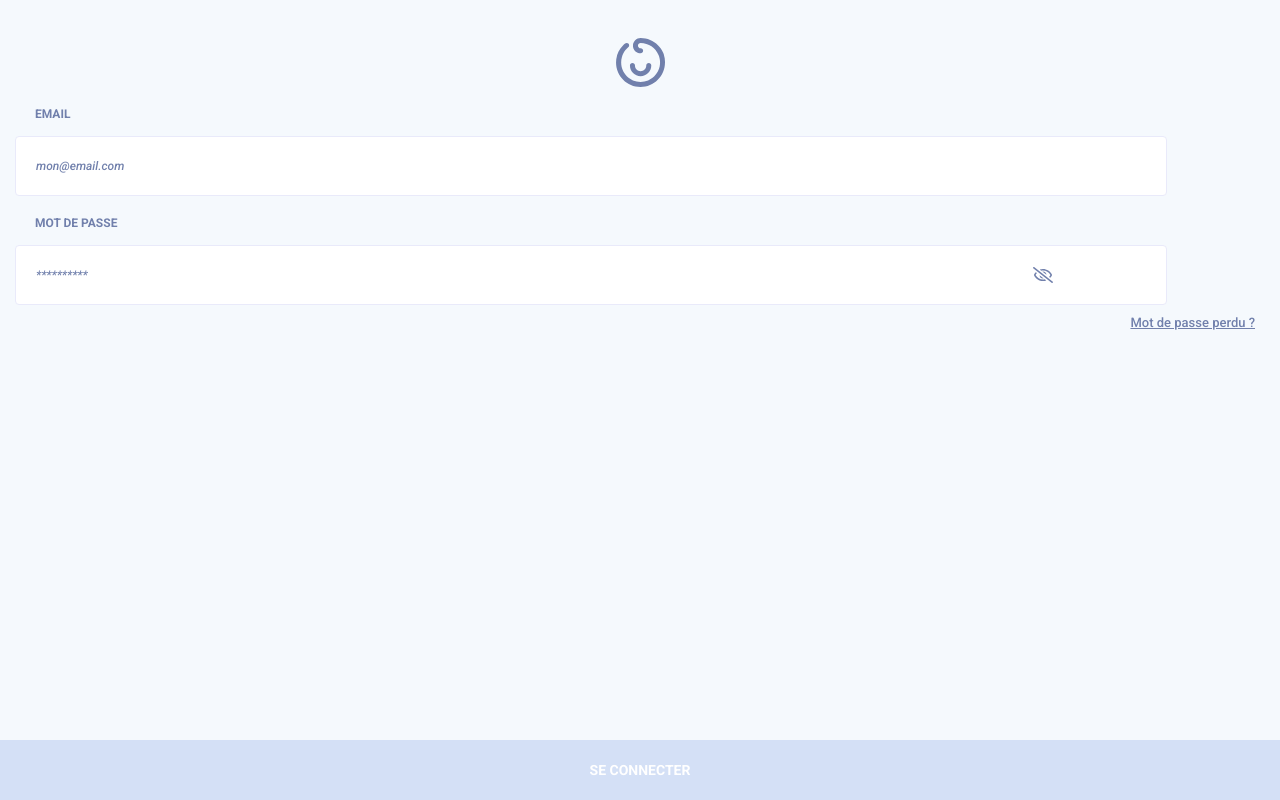
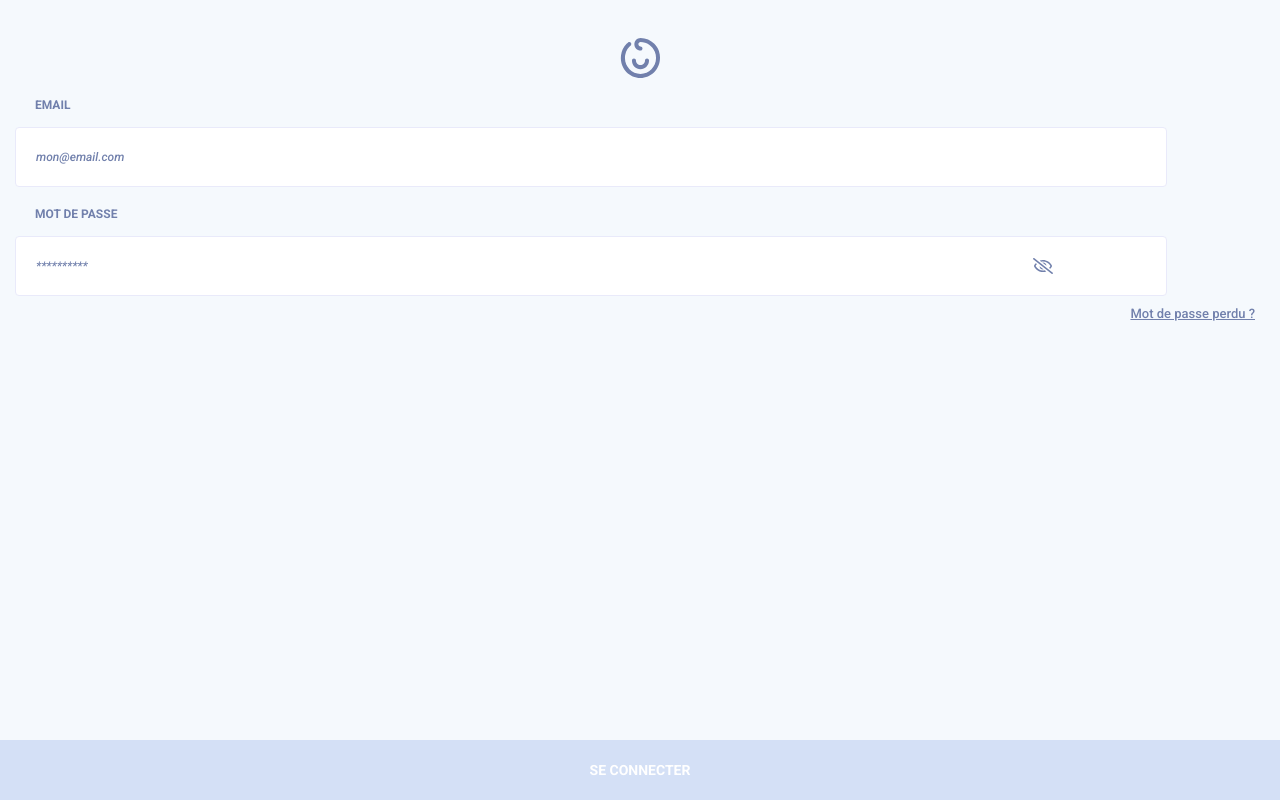
Before and after one commit to Refsone/TinyHappy-Project-3, a React (Create React App) app: page / in a window 1280 px wide. Built offline with nearby package versions, Linux system fonts and the light colour scheme.

Commit message:
changing to fr text and logo size

```diff
--- a/src/components/commons/header/LogoHeader.css
+++ b/src/components/commons/header/LogoHeader.css
@@ -4,7 +4,7 @@
     align-items: center;
 }
 .logo-monogramme{
-    width: 50px;
+    width: 40px;
     line-height: 40px;
     padding: 0;
     margin: 0;
--- a/src/components/onboarding/validateLogin.js
+++ b/src/components/onboarding/validateLogin.js
@@ -3,12 +3,12 @@ function validationLogIn (values) {
   if (!values.user_mail) {
     errors.user_mail = 'Votre email est requis!'
   } else if (!/\S+@\S+\.\S+/.test(values.user_mail)) {
-    errors.user_mail = 'Email addresse in invalid'
+    errors.user_mail = 'Votre adresse email n\'est pas valide'
   }
   if (!values.user_password) {
     errors.user_password = 'Votre mot de passe est requis !'
   } else if (values.user_password.length < 8) {
-    errors.user_password = 'Votre mot de passe doit avoir plus huit charactères'
+    errors.user_password = 'Votre mot de passe doit avoir plus 8 charactères'
   }
   return errors
 }
```
